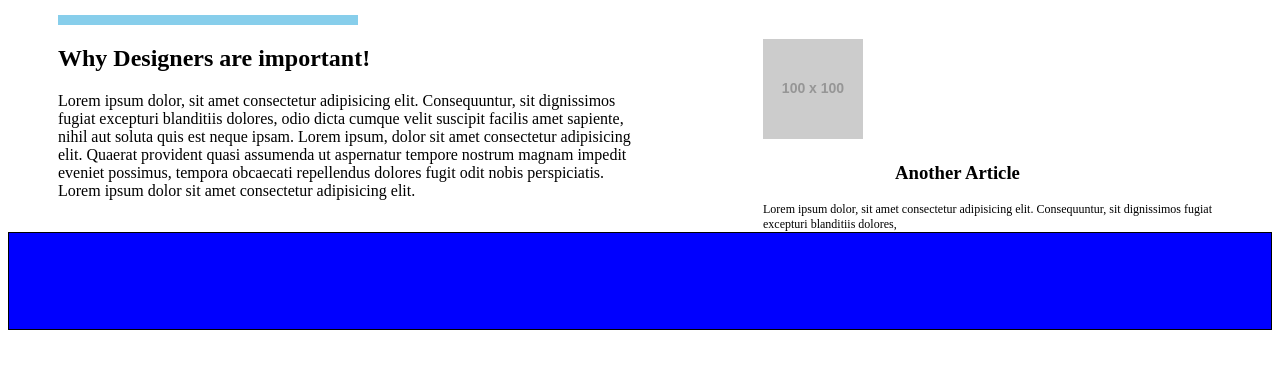
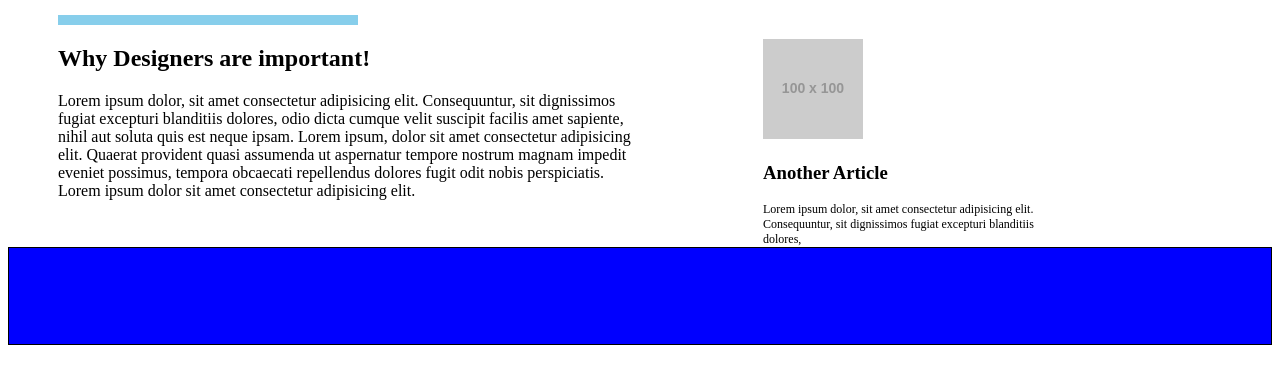
Before and after one commit to PatGlaze/winter-day-2, a plain HTML site: page index.html in a window 1280 px wide. Shown: the part 107-490 px from the top of the page. Drawn offline with Linux system fonts and the light colour scheme; placeholder pictures from the web are drawn by us.

Commit message:
finalcopy

```diff
--- a/style.css
+++ b/style.css
@@ -23,8 +23,8 @@ color: white;
 }
 h3 {
   font-size: 9;
-  text-align: center;
-  /* padding-left: 30px; */
+  text-align: left;
+  padding-left: 100px;
 }
 
 #maintext {
@@ -46,7 +46,7 @@ h3 {
 .A2 {
   font-size: 9pt;
   padding-left:100px;
-  padding-right: 40px;
+  padding-right: 200px;
  }
  #column2 {
    padding-top: 40px;
```
